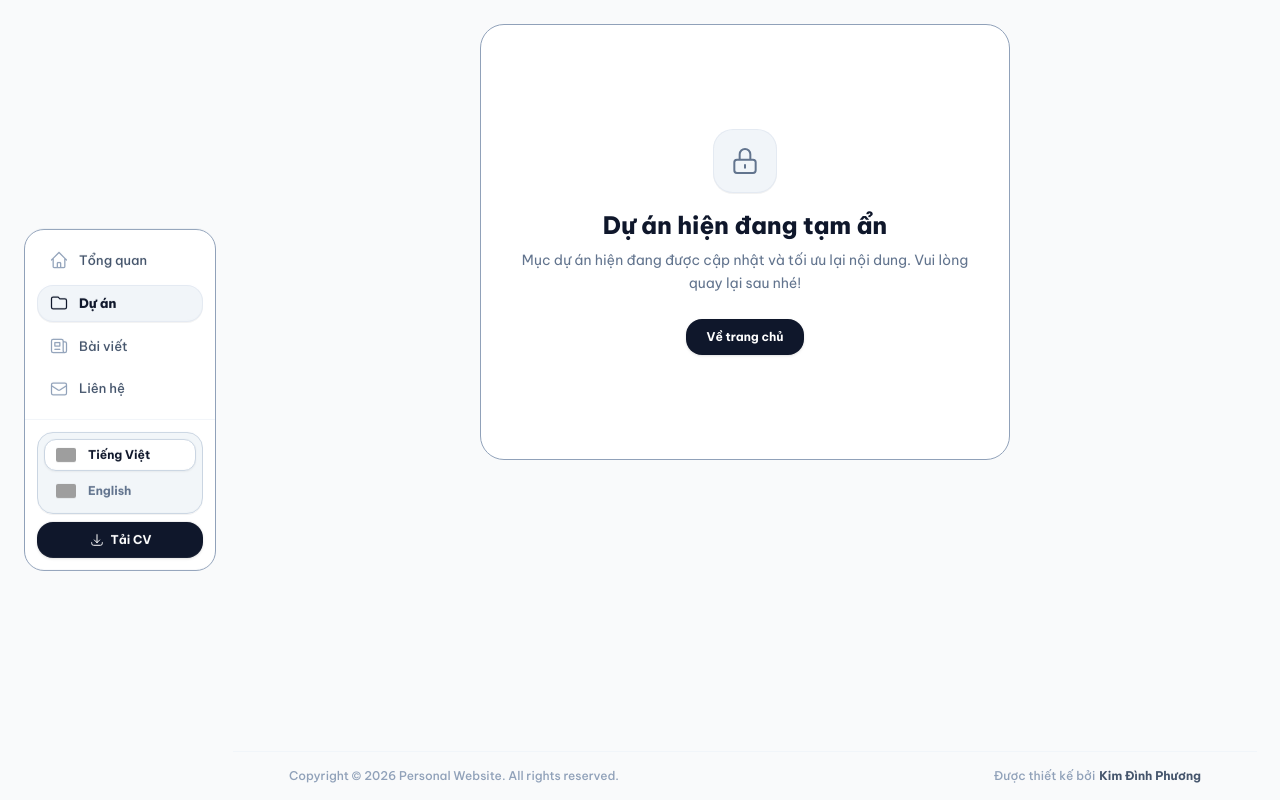
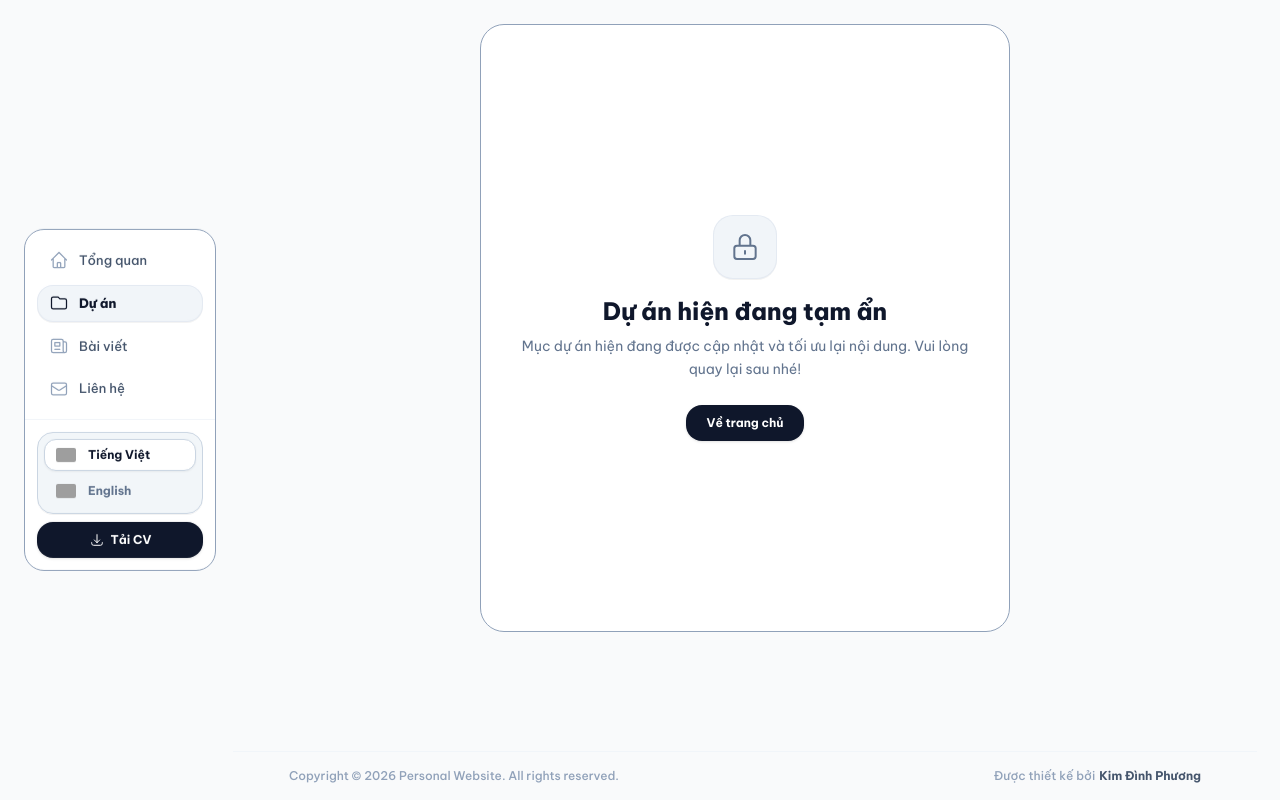
Before and after one commit to dinhphuong25/portfolio1, a Next.js app: page /projects in a window 1280 px wide. Built offline with nearby package versions, Linux system fonts and the light colour scheme; grey boxes are pictures that could not be loaded.

Commit message:
style(projects): extend project card container min-height to match layout

```diff
--- a/src/app/projects/page.tsx
+++ b/src/app/projects/page.tsx
@@ -19,7 +19,7 @@ export default function ProjectsPage() {
     return (
         <>
             <div className="max-w-6xl mx-auto p-3 sm:p-4 lg:p-6 lg:pr-6">
-                <div className="bg-white/95 dark:bg-slate-900/95 backdrop-blur-xl rounded-2xl sm:rounded-3xl overflow-hidden border border-slate-400 dark:border-slate-600 p-6 sm:p-10">
+                <div className="bg-white/95 dark:bg-slate-900/95 backdrop-blur-xl rounded-2xl sm:rounded-3xl overflow-hidden border border-slate-400 dark:border-slate-600 p-6 sm:p-10 min-h-[72vh] sm:min-h-[76vh] flex flex-col justify-center">
                     <ProjectsClient />
                 </div>
             </div>
--- a/src/components/pages/ProjectsClient.tsx
+++ b/src/components/pages/ProjectsClient.tsx
@@ -26,7 +26,7 @@ export default function ProjectsClient() {
 
     if (isProjectsHidden) {
         return (
-            <div className="w-full py-16 flex flex-col items-center justify-center text-center">
+            <div className="w-full py-12 flex flex-col items-center justify-center text-center my-auto">
                 <div className="w-16 h-16 rounded-2xl bg-slate-100 dark:bg-slate-800 border border-slate-200/80 dark:border-slate-700 flex items-center justify-center mb-4 text-slate-500 shadow-2xs">
                     <svg className="w-8 h-8" fill="none" stroke="currentColor" viewBox="0 0 24 24">
                         <path strokeLinecap="round" strokeLinejoin="round" strokeWidth={1.5} d="M12 15v2m-6 4h12a2 2 0 002-2v-6a2 2 0 00-2-2H6a2 2 0 00-2 2v6a2 2 0 002 2zm10-10V7a4 4 0 00-8 0v4h8z" />
```
